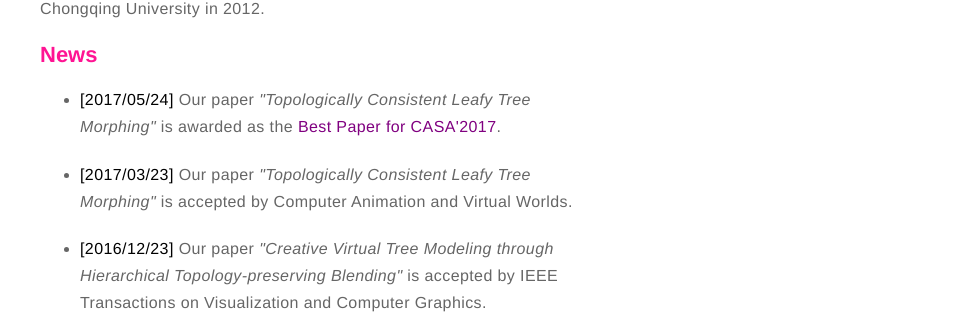
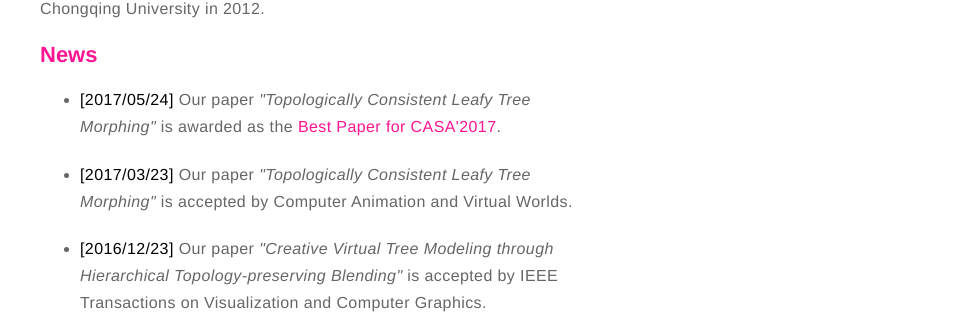
Before and after one commit to catherineytw/YutongWang, a Jekyll site: the page built from about.md, in a window 1280 px wide. Shown: the part 675-989 px from the top of the page, without its empty margins (320-1280 px from the left). Built offline with Jekyll 4.4.1, drawn with Linux system fonts in a browser that asks for light colours.

Commit message:
update about.md

```diff
--- a/about.md
+++ b/about.md
@@ -19,7 +19,7 @@ layout: page
 
 <h2><font color="#FF1493">News</font></h2>
 <ul>
-	<li><p><font color="black">[2017/05/24]</font> Our paper <i>"Topologically Consistent Leafy Tree Morphing"</i> is awarded as the <b><font color="purple">Best Paper for CASA'2017</font></b>.</p></li>
+	<li><p><font color="black">[2017/05/24]</font> Our paper <i>"Topologically Consistent Leafy Tree Morphing"</i> is awarded as the <b><font color="#FF1493">Best Paper for CASA'2017</font></b>.</p></li>
 
 	<li><p><font color="black">[2017/03/23]</font> Our paper <i>"Topologically Consistent Leafy Tree Morphing"</i> is accepted by Computer Animation and Virtual Worlds.</p></li>
 
```
